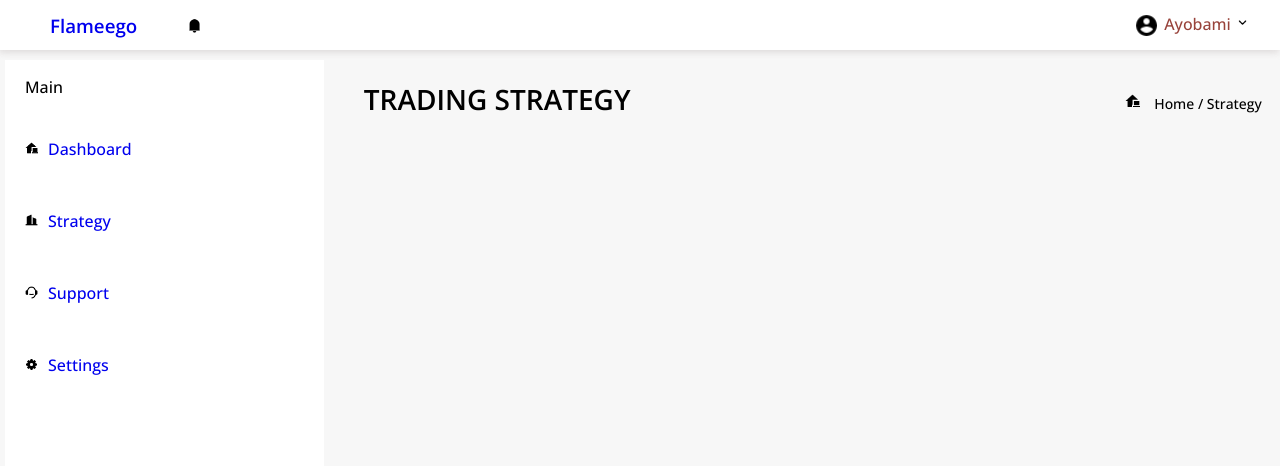
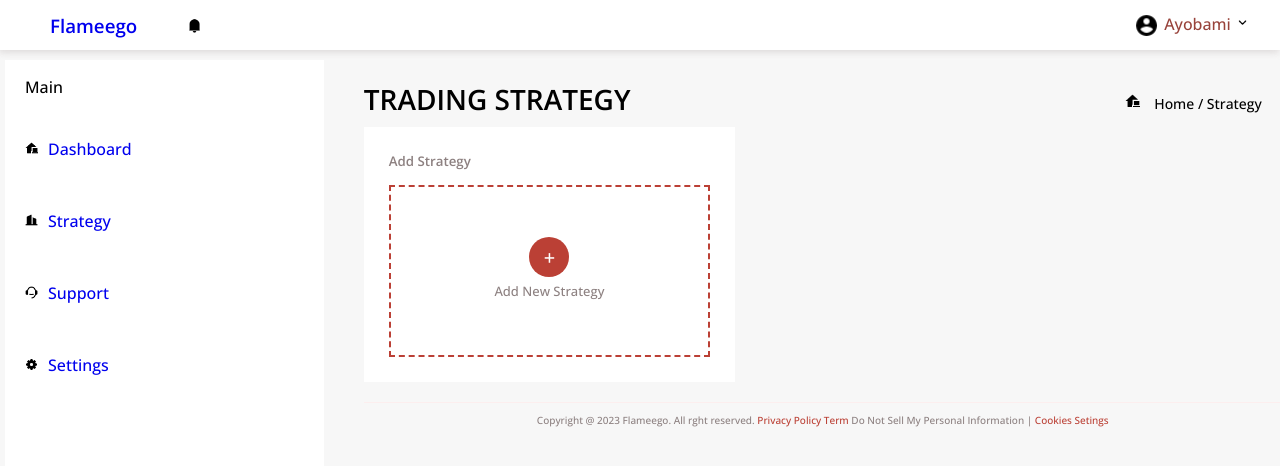
Before and after one commit to Array1994/flameego2, a React (Vite) app: page /strategy in a window 1280 px wide. Shown: the top 466 px of the page. Built offline with nearby package versions, Linux system fonts and the light colour scheme.

Commit message:
update 07/06

```diff
--- a/src/App.css
+++ b/src/App.css
@@ -48,7 +48,7 @@ h3,h1,h2,h4,h5{
 #menu {
 
   width: 25%;
-  height: 80vh;
+  height: 85vh;
   background-color: white ;
 }
 #menu p{
@@ -58,7 +58,7 @@ ul{
   padding: 0px;
 }
 #menu ul li{
-  width: 94%;
+  width: 91%;
   margin-top: 30px;
   padding-left: 20px;
   padding-top: 10px;
@@ -194,9 +194,9 @@ form p {
 .section{
   font-size: 14px;
   background-color: #ffffff;
-  padding: 30px;
+  padding: 25px;
   width: 92%;
-  margin-bottom: 30px;
+  margin-bottom: 20px;
 }
 .section-c{
   border: 1px solid #fceeee;
@@ -218,3 +218,52 @@ button {
   color: white;
   background-color: rgb(145, 145, 250);
 }
+
+/* Footer Styling*/
+.footer{
+  font-size: 10px;
+  margin: 0;
+  border-top: 1px solid #fceeee;
+  width: 100%;
+  text-align: center;
+}
+.red {
+  color: #bb4035;
+}
+
+
+
+/*Strategy Styling */
+#section-s{
+  font-size: 16px;
+  background-color: #ffffff;
+  padding: 25px;
+  width: 35%;
+  margin-bottom: 20px;
+}
+#strategy-container{
+    display: flex;
+    flex-direction: column;
+    align-items: center;
+    justify-content: center;
+    margin-top: 15px;
+    border: 2px dashed #bb4035;
+    padding: 50px;
+    font-size: 13px;
+}
+#strategy-container p{
+  margin-top: 5px;
+  margin-bottom: 5px;
+}
+#plus-design{
+  display: flex;
+  justify-content: center;
+  align-items: center;
+  font-weight: 400;
+  font-size: 20px;
+  color: white;
+  width: 40px;
+  height: 40px;
+  border-radius: 50%;
+  background-color: #bb4035;
+}
--- a/src/App.jsx
+++ b/src/App.jsx
@@ -1,8 +1,7 @@
 import { useState } from 'react'
 import { Link, Routes, Route } from 'react-router-dom'
 import Header from "./Header.jsx"
-import Menu from "./Menu.jsx"
-import Aside from "./Aside.jsx"
+import Aside from "./components/Aside.jsx"
 import Support from './components/Support.jsx'
 import Settings from './components/Settings.jsx'
 import Strategy from './components/Strategy.jsx'
--- a/src/Aside.jsx
+++ b/src/components/Aside.jsx
@@ -1,6 +1,7 @@
 import React from "react";
-import CryptoList from "./components/CryptoList";
+import CryptoList from "./CryptoList";
 import "./crypto.css"
+import Footer from "./Footer";
 
 
 function Aside(){
@@ -8,6 +9,7 @@ function Aside(){
         <div id="aside">
             <h1>Dashboard</h1>
             <CryptoList/>
+            <Footer/>
         </div>
 
     )
--- /dev/null
+++ b/src/components/Footer.jsx
@@ -0,0 +1,12 @@
+import React from "react";
+
+function  Footer(){
+return(
+    <div className="footer">
+
+        <p><span className="fade">Copyright @ 2023 Flameego. All rght reserved.</span> <span className="red">Privacy Policy Term</span> <span className="fade">Do Not Sell My Personal Information | </span><span className="red">Cookies Setings</span></p>
+
+    </div>
+)
+}
+export default Footer
--- a/src/components/Settings.jsx
+++ b/src/components/Settings.jsx
@@ -1,6 +1,6 @@
 import {useState} from "react";
 import {Link} from "react-router-dom"
-
+import Footer from "./Footer";
 function  Settings(){
     const [formData, setFormData] = useState({
         fname : "Akintola",
@@ -50,7 +50,7 @@ return(
             <button id="setting-submit" onClick={handleSubmit}><div  className="inside"><h5>Update</h5> <img   src="/arrow-down.png"/></div></button>
         </form>
         </div>
-
+        <Footer/>
     </div>
 
 )
--- a/src/components/Strategy.jsx
+++ b/src/components/Strategy.jsx
@@ -1,4 +1,5 @@
 import React from "react";
+import Footer from "./Footer";
 
 function  Strategy(){
 return(
@@ -7,7 +8,15 @@ return(
             <h1>TRADING STRATEGY</h1>
             <p><img className="icon" src="/dashboard.png"/>Home / Strategy</p>
         </div>
+        <div id="section-s">
+            <h5 className="fade">Add Strategy</h5>
+            <div id="strategy-container">
+                        <div id="plus-design"><span>+</span></div>
+                <p className="fade">Add New Strategy</p>
 
+            </div>
+        </div>
+        <Footer/>
 
     </div>
 )
--- a/src/components/Support.jsx
+++ b/src/components/Support.jsx
@@ -1,5 +1,5 @@
 import React from "react";
-
+import Footer from "./Footer"
 function  Support(){
 return(
     <div className="settings-container">
@@ -22,6 +22,7 @@ return(
             </div>
 
         </div>
+        <Footer/>
     </div>
 )
 }
```
Also changed, not shown: src/components/Menu.jsx (renamed from src/Menu.jsx), src/components/crypto.css (renamed from src/crypto.css).
